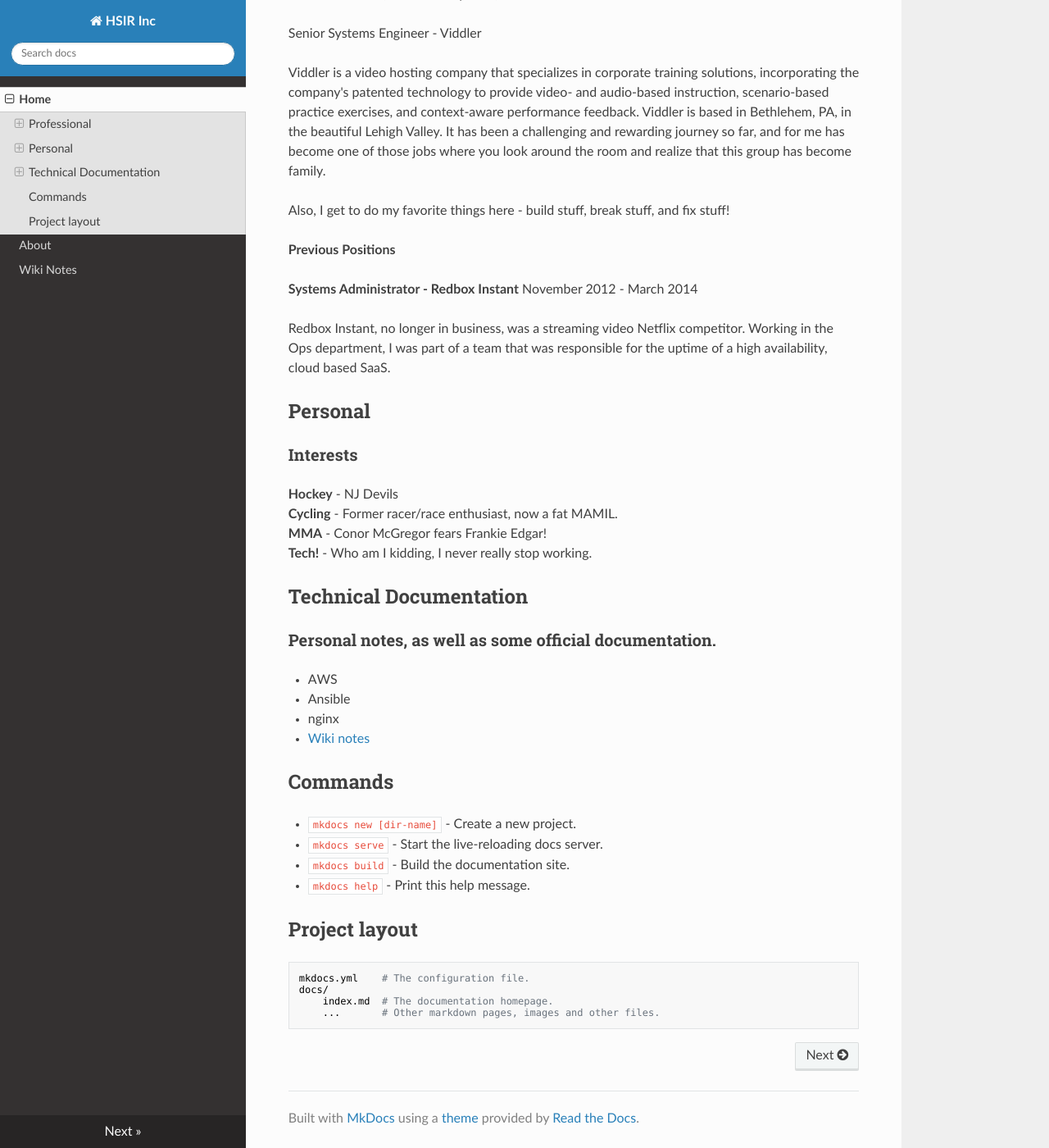
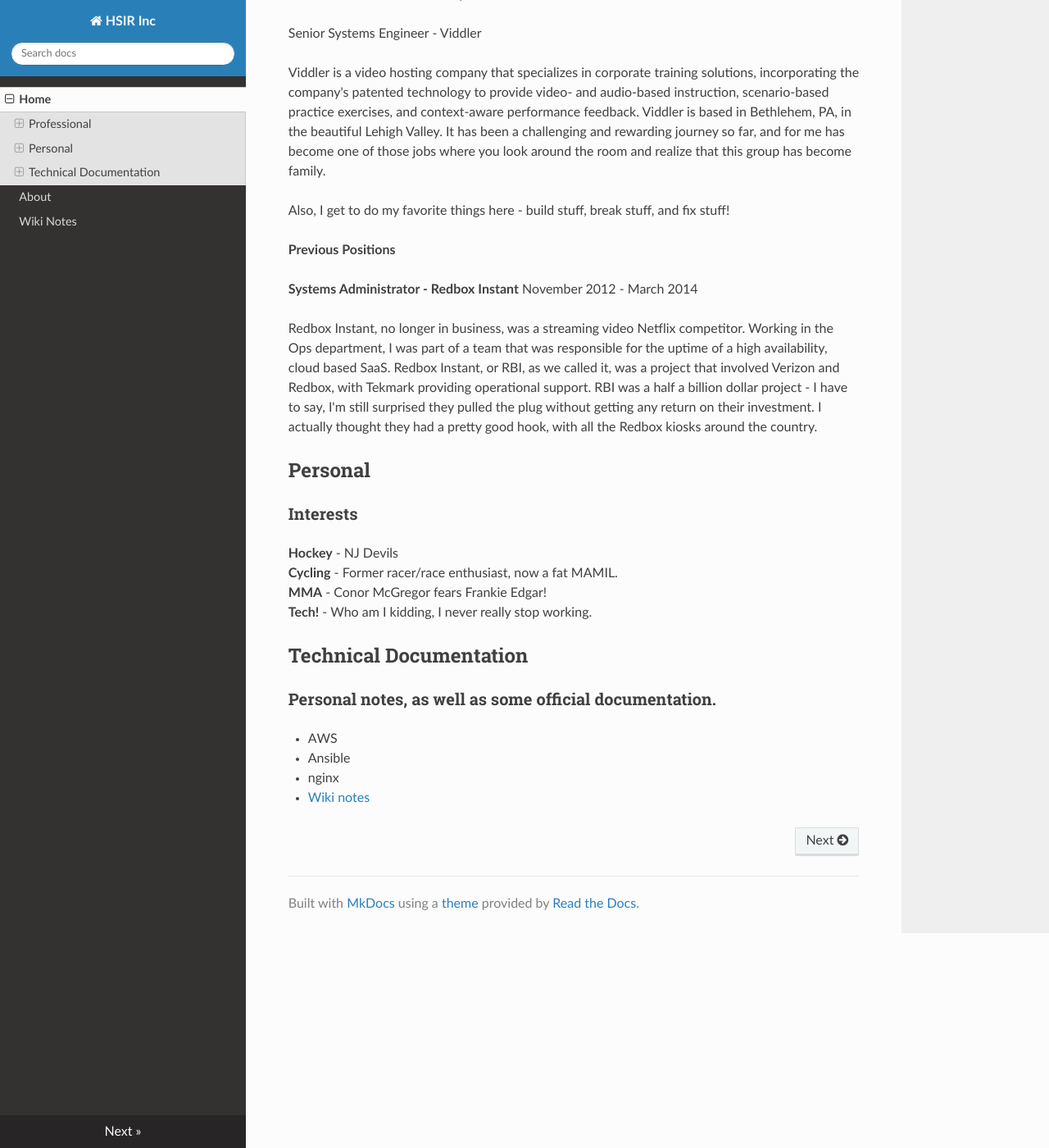
Before and after one commit to simplycycling/mk-docs, an MkDocs documentation site: the page built from docs/index.md, in a window 1280 px wide and 1400 px high, scrolled down 333 px. Shown: the whole window at 82% size. Built offline with MkDocs 1.6.1, drawn with Linux system fonts in a browser that asks for light colours; nearby versions of some CDN libraries; old or Windows-style settings are respelled for this version of MkDocs.

Commit message:
Filled in some more employment information

```diff
--- a/docs/index.md
+++ b/docs/index.md
@@ -26,7 +26,12 @@ fix stuff!
 
 Redbox Instant, no longer in business, was a streaming video Netflix competitor.
 Working in the Ops department, I was part of a team that was responsible
-for the uptime of a high availability, cloud based SaaS.
+for the uptime of a high availability, cloud based SaaS. Redbox Instant,
+or RBI, as we called it, was a project that involved Verizon and Redbox,
+with Tekmark providing operational support. RBI was a half a billion dollar
+project - I have to say, I'm still surprised they pulled the plug without
+getting any return on their investment. I actually thought they had a
+pretty good hook, with all the Redbox kiosks around the country.
 
 ## Personal
 
@@ -45,20 +50,3 @@ for the uptime of a high availability, cloud based SaaS.
 - Ansible
 - nginx
 - [Wiki notes](wiki.md)
-
-
-
-
-## Commands
-
-* `mkdocs new [dir-name]` - Create a new project.
-* `mkdocs serve` - Start the live-reloading docs server.
-* `mkdocs build` - Build the documentation site.
-* `mkdocs help` - Print this help message.
-
-## Project layout
-
-    mkdocs.yml    # The configuration file.
-    docs/
-        index.md  # The documentation homepage.
-        ...       # Other markdown pages, images and other files.
```
